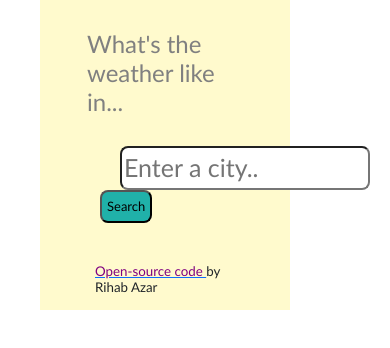
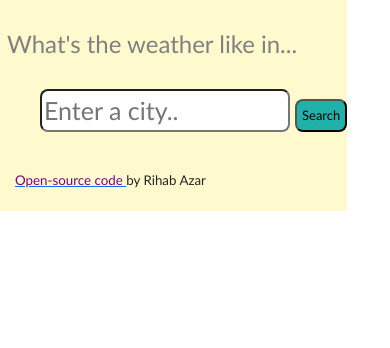
Before and after one commit to Shahbi88/Weather-React-Separate-VS-import, a React (Create React App) app: page / in a window 390 px wide. Shown: the top 348 px of the page. Built offline with nearby package versions, Linux system fonts and the light colour scheme; no server answers.

Commit message:
card on phone is good now

```diff
--- a/src/styles.css
+++ b/src/styles.css
@@ -13,12 +13,10 @@ h5 {
   font-size: x-large;
 }
 
-div.card-body {
+.card-body {
   background-color: #fffacd;
-  padding-left: 40px;
-  padding-right: 40px;
-  margin-right: 100px;
-  margin-left: 40px;
+
+  display: inline-block;
 }
 .search-form-input {
   margin-left: 20px;
@@ -135,6 +133,7 @@ body {
 .unit {
   font-size: larger;
 }
+
 @media (max-width: 800px) {
   body {
     font-family: "Trebuchet MS", "Lucida Sans Unicode", "Lucida Grande",
```
